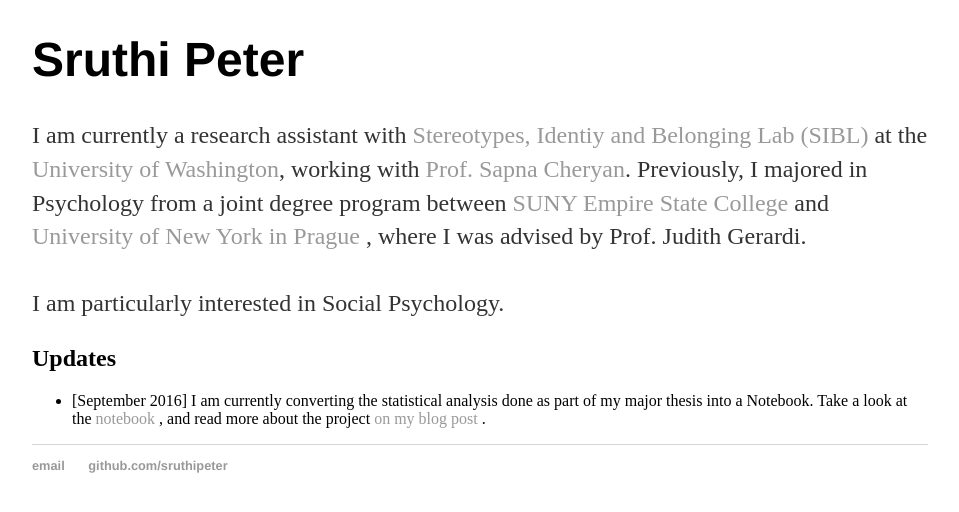
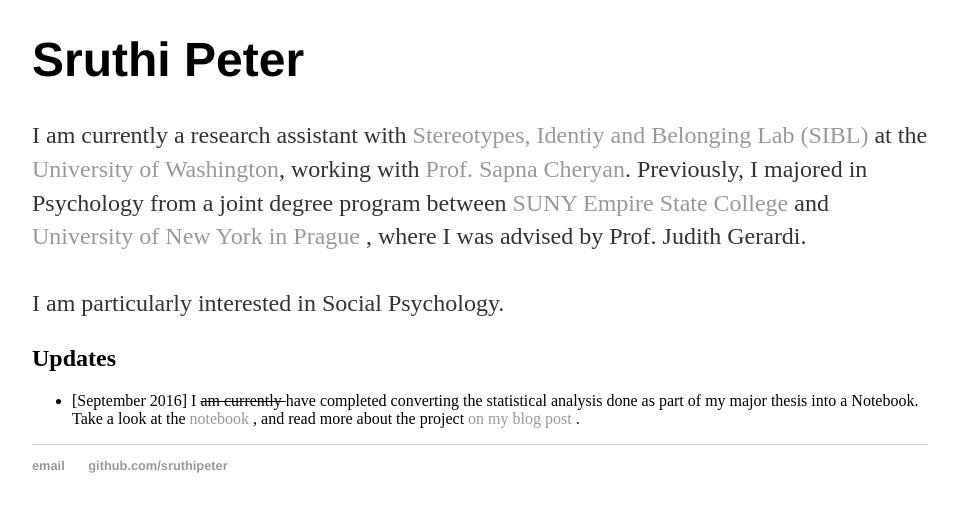
Before and after one commit to sruthipeter/sruthipeter.github.io, a Jekyll site: the page built from index.html, in a window 1280 px wide, cut to the strip 298-810 px from the top of the page. Shown: the whole strip, without its empty margins (160-1119 px from the left). Built offline with Jekyll 4.4.1, drawn with Linux system fonts in a browser that asks for light colours.

Commit message:
Update Latest

```diff
--- a/index.html
+++ b/index.html
@@ -13,6 +13,6 @@
 
 	<h2> Updates </h2>
 	<ul>
-	<li> [September 2016] I am currently converting the statistical analysis done as part of my major thesis into a Notebook. Take a look at the <a href="https://github.com/sruthipeter/gender-stereotypes/blob/master/gender-stereotypes.ipynb"> notebook </a>, and read more about the project <a href="/2016/10/15/gender-sterotypes.html"> on my blog post </a>. </li>
+		<li> [September 2016] I <strike>am currently </strike> have completed converting the statistical analysis done as part of my major thesis into a Notebook. Take a look at the <a href="https://github.com/sruthipeter/gender-stereotypes/blob/master/gender-stereotypes.ipynb"> notebook </a>, and read more about the project <a href="/2016/10/15/gender-sterotypes.html"> on my blog post </a>. </li>
 	</ul>
 </div><!-- /.blurb -->
```
